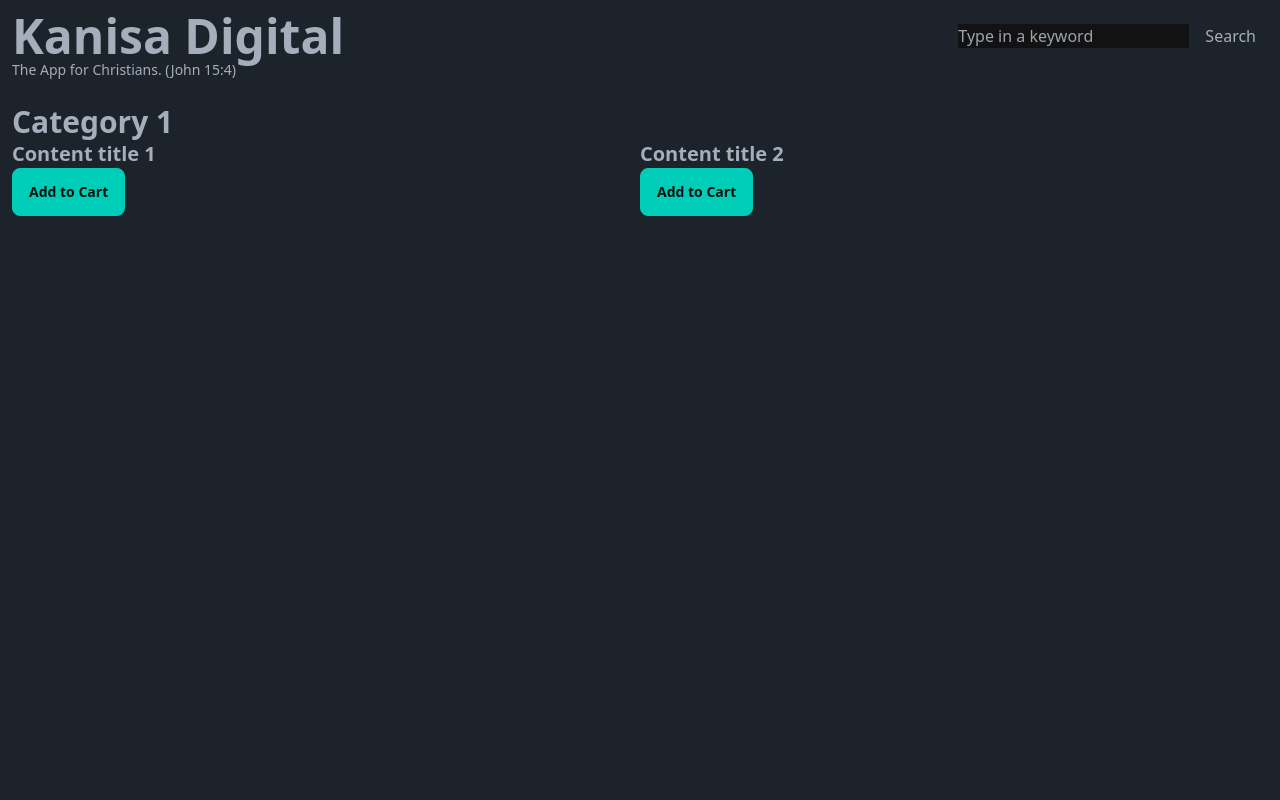
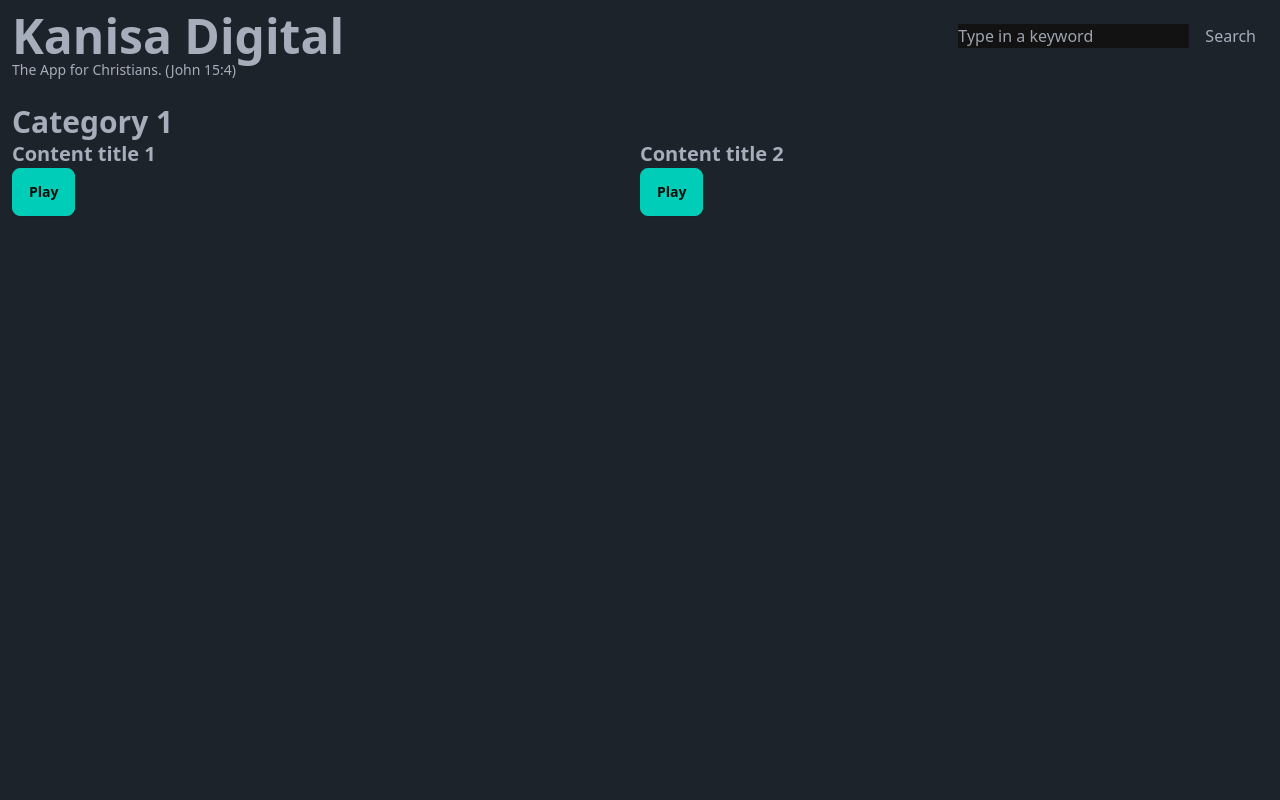
Before and after one commit to dexterbrian/Kanisa-Digital, a Next.js app: page / in a window 1280 px wide. Shown: the top 800 px of the page. Built offline with nearby package versions, Linux system fonts and the light colour scheme.

Commit message:
Changed button title to Play

```diff
--- a/app/components/PlayButton.tsx
+++ b/app/components/PlayButton.tsx
@@ -5,7 +5,7 @@ import React from 'react'
 const PlayButton = () => {
   return (
     <div>
-        <button className='btn btn-accent' onClick={() => console.log('add to cart')}>Add to Cart</button>
+        <button className='btn btn-accent' onClick={() => console.log('add to cart')}>Play</button>
     </div>
   )
 }
```
